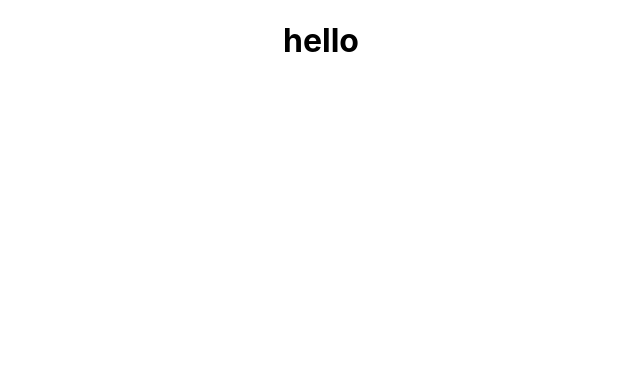
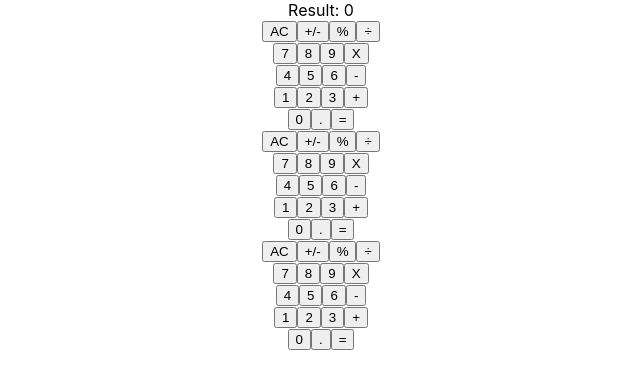
Before and after one commit to karthykarthick/React-calculator, a React (Create React App) app: page / in a window 1280 px wide. Shown: the top 388 px of the page, without its empty margins (319-959 px from the left). Built offline with nearby package versions, Linux system fonts and the light colour scheme.

Commit message:
added changes

```diff
--- a/package.json
+++ b/package.json
@@ -6,6 +6,7 @@
     "@testing-library/jest-dom": "^5.11.9",
     "@testing-library/react": "^11.2.5",
     "@testing-library/user-event": "^12.8.1",
+    "prop-types": "^15.7.2",
     "react": "^17.0.1",
     "react-dom": "^17.0.1",
     "react-scripts": "4.0.3",
--- a/src/App.js
+++ b/src/App.js
@@ -1,11 +1,10 @@
 import './App.css';
+import Start from './components/app';
 
 function App() {
   return (
     <div className="App">
-
-      <h1>hello </h1>
-
+      <Start />
     </div>
   );
 }
--- /dev/null
+++ b/src/components/app.js
@@ -0,0 +1,11 @@
+import Display from './display';
+import ButtonPanel from './button_panel';
+
+const App = () => (
+  <div>
+    <Display result="0" />
+    <ButtonPanel />
+  </div>
+);
+
+export default App;
--- /dev/null
+++ b/src/components/button.js
@@ -0,0 +1,14 @@
+// import/no-extraneous-dependencies": ["error", {"devDependencies": true}]
+import PropTypes from 'prop-types';
+
+const Button = ({ name }) => (
+  <button type="button">
+    { name }
+  </button>
+);
+
+Button.propTypes = {
+  name: PropTypes.string.isRequired,
+};
+
+export default Button;
--- /dev/null
+++ b/src/components/button_panel.js
@@ -0,0 +1,26 @@
+import Button from './button';
+
+const buttons = [
+  ['AC', '+/-', '%', '÷'],
+  ['7', '8', '9', 'X'],
+  ['4', '5', '6', '-'],
+  ['1', '2', '3', '+'],
+  ['0', '.', '='],
+];
+const buttonsNew = [];
+const ButtonPanel = () => {
+  for (let i = 0; i < buttons.length; i += 1) {
+    buttonsNew.push(
+      <div key={`group + ${i}`}>
+        {
+          buttons[i].map(name => <Button key={name} name={name} />)
+        }
+      </div>,
+    );
+  }
+  return (
+    buttonsNew
+  );
+};
+
+export default ButtonPanel;
--- /dev/null
+++ b/src/components/display.js
@@ -0,0 +1,19 @@
+// import/no-extraneous-dependencies": ["error", {"devDependencies": true}]
+import PropTypes from 'prop-types';
+
+const Display = ({ result }) => (
+  <div>
+    <span>Result: </span>
+    { result }
+  </div>
+);
+
+Display.propTypes = {
+  result: PropTypes.string,
+};
+
+Display.defaultProps = {
+  result: '0',
+};
+
+export default Display;
```
Also changed, not shown: 1 other file (tests, documents, lock files or other folders).
